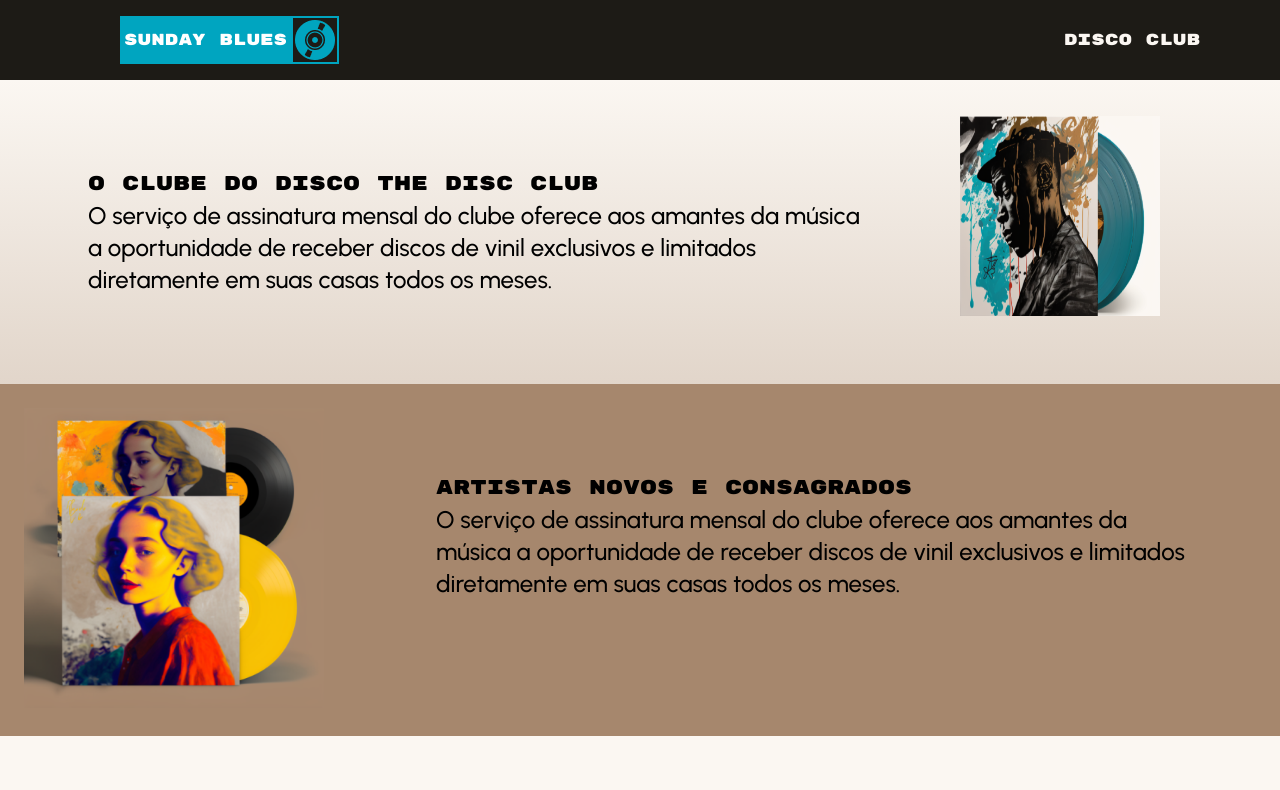
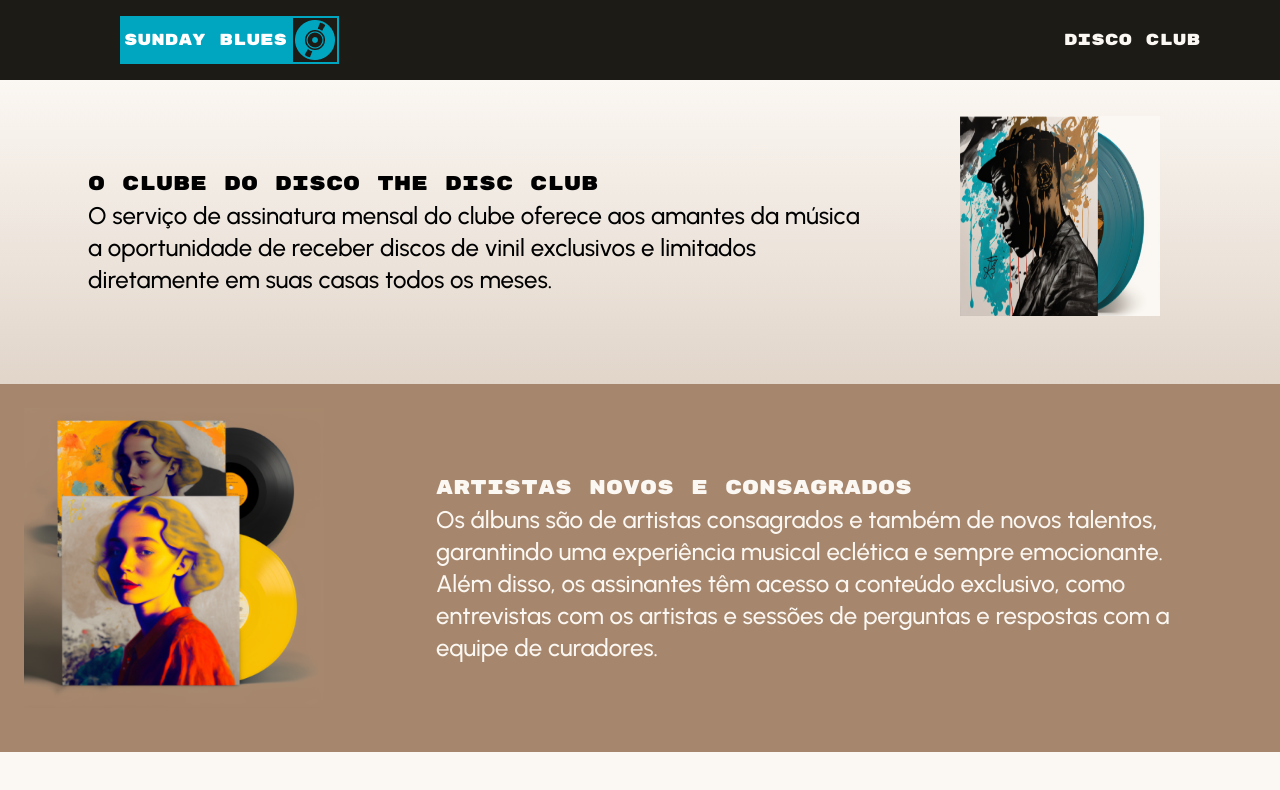
Before and after one commit to Ansh-Kataria/Sunday-Blues, a React (Vite) app: page / in a window 1280 px wide. Shown: the top 790 px of the page. Built offline with nearby package versions, Linux system fonts and the light colour scheme.

Commit message:
Section2 updated

```diff
--- a/src/components/Section2/Section2.css
+++ b/src/components/Section2/Section2.css
@@ -19,6 +19,7 @@
   flex-direction: column;
   align-items: flex-start;
   padding: 88px;
+  color: var(--color-cream);
 }
 
 .section2-right-heading {
--- a/src/components/Section2/Section2.jsx
+++ b/src/components/Section2/Section2.jsx
@@ -1,6 +1,6 @@
 import React from "react";
 import { section2 } from "../../assets";
-import "./Section2.css"
+import "./Section2.css";
 
 const Section2 = () => {
   return (
@@ -14,9 +14,11 @@ const Section2 = () => {
         </div>
         <div className="section2-right-text">
           <p>
-            O serviço de assinatura mensal do clube oferece aos amantes da
-            música a oportunidade de receber discos de vinil exclusivos e
-            limitados diretamente em suas casas todos os meses.
+            Os álbuns são de artistas consagrados e também de novos talentos,
+            garantindo uma experiência musical eclética e sempre emocionante.
+            Além disso, os assinantes têm acesso a conteúdo exclusivo, como
+            entrevistas com os artistas e sessões de perguntas e respostas com a
+            equipe de curadores.
           </p>
         </div>
       </div>
```
